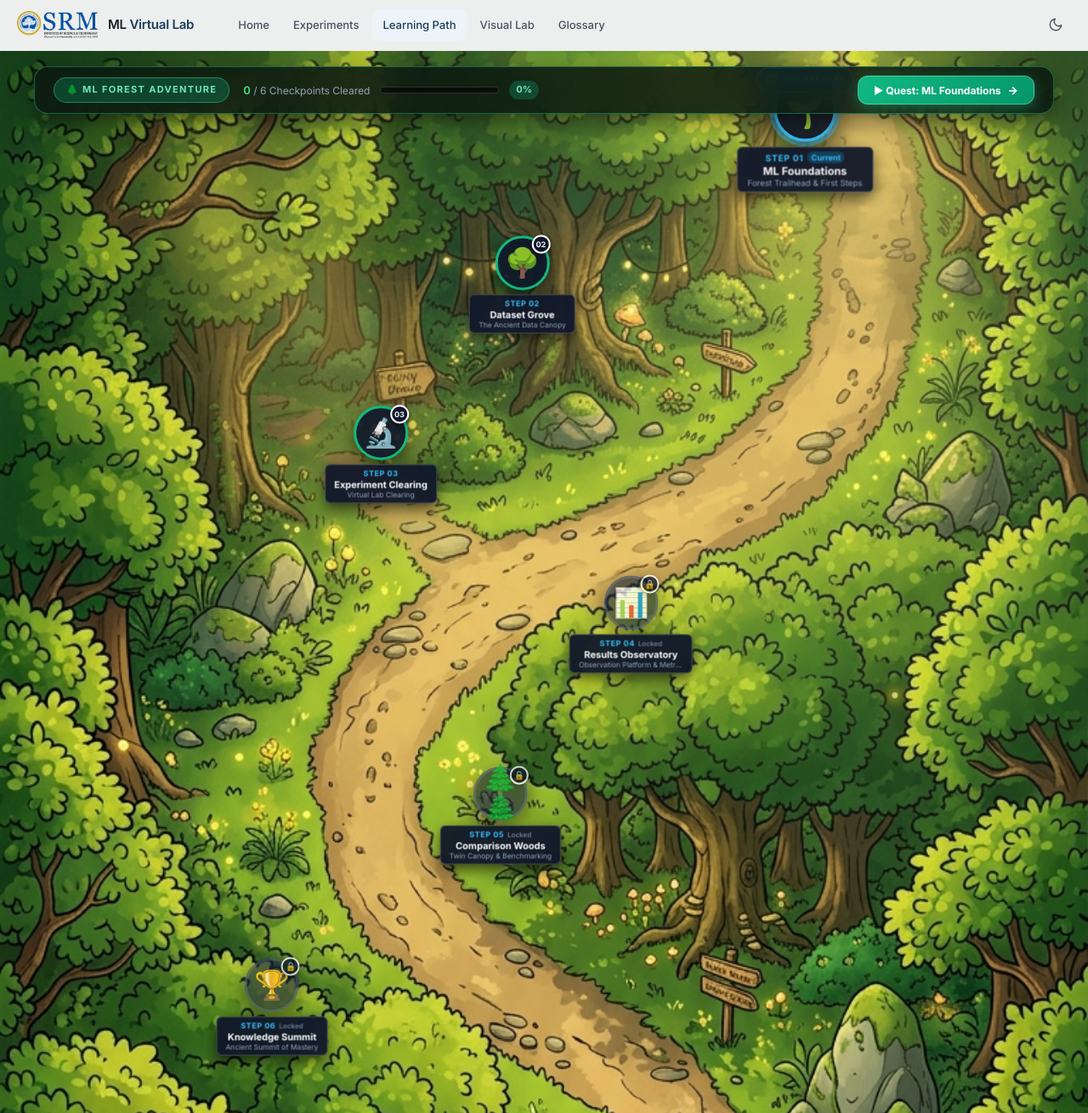
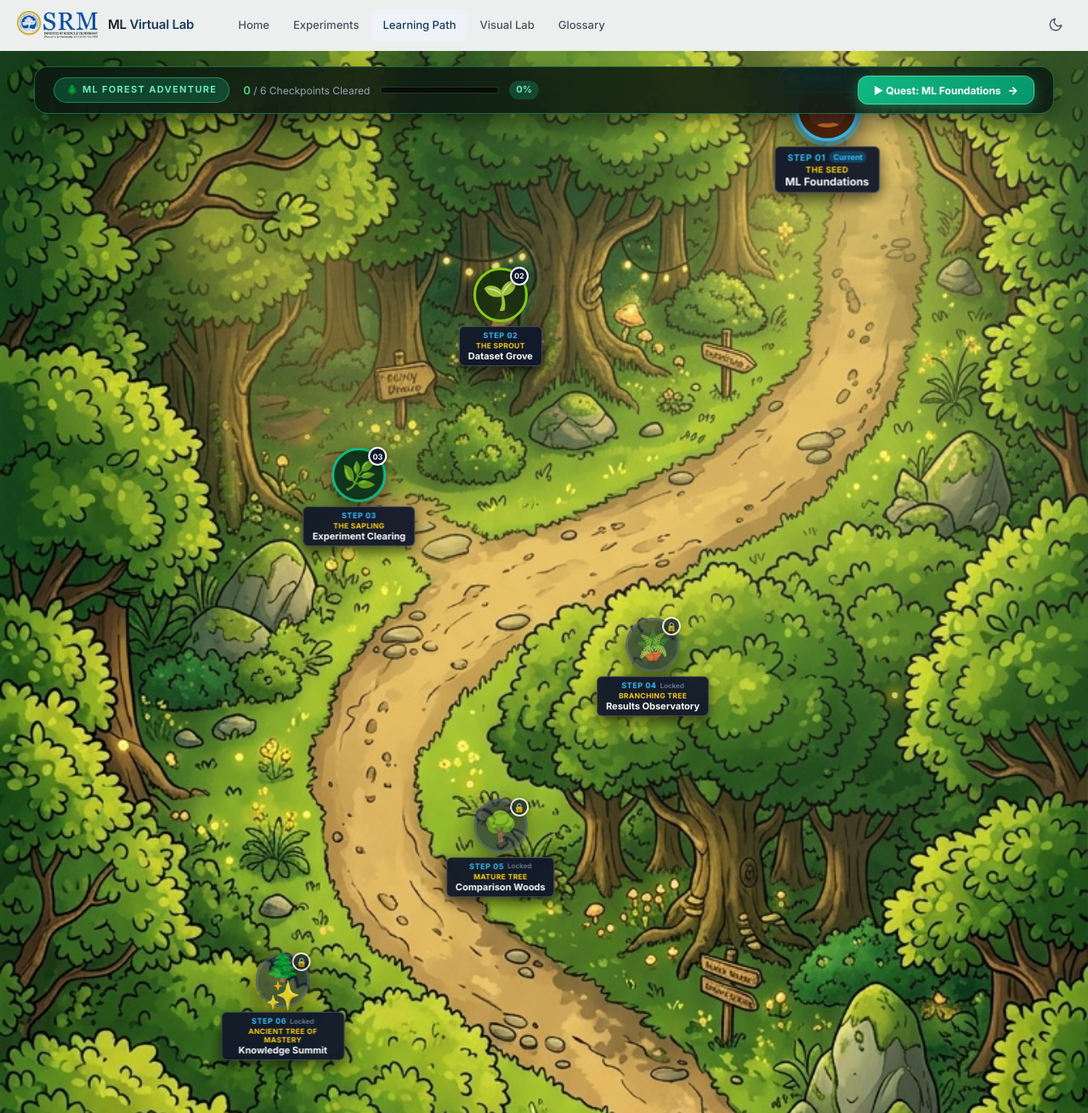
Before and after one commit to Durwissh/ml-virtual-lab, a React (Vite) app: page /learning-path in a window 1280 px wide. Shown: the whole page at 85% size. Built offline with nearby package versions, Linux system fonts and the light colour scheme; no server answers.

Commit message:
feat(learning-path): align 6 steps precisely on the dirt road with seed-to-tree biological growth progression

```diff
--- a/src/components/forest/CheckpointDetailPanel.tsx
+++ b/src/components/forest/CheckpointDetailPanel.tsx
@@ -35,7 +35,8 @@ export default function CheckpointDetailPanel({
       {/* Top Bar with Badges and Close Button */}
       <div className="forest-detail-top">
         <div className="forest-detail-badges">
-          <span className="forest-detail-num">CHECKPOINT {checkpoint.number} OF 06</span>
+          <span className="forest-detail-num">STEP {checkpoint.number} OF 06</span>
+          <span className="forest-growth-badge-detail">🌱 {checkpoint.growthStage}</span>
           <span className="forest-detail-cat">{checkpoint.category}</span>
           {isCompleted && <span className="forest-status-badge completed">✓ Completed</span>}
           {isCurrent && <span className="forest-status-badge current">● Current Stage</span>}
@@ -62,7 +63,7 @@ export default function CheckpointDetailPanel({
           <span className="forest-detail-emoji">{checkpoint.icon}</span>
         </div>
         <div className="forest-detail-title-wrap">
-          <div className="forest-detail-location-tag">📍 {checkpoint.locationName}</div>
+          <div className="forest-detail-location-tag">📍 {checkpoint.locationName} · {checkpoint.stageName}</div>
           <h2 className="forest-detail-title">{checkpoint.name}</h2>
           <p className="forest-detail-subtitle">{checkpoint.subtitle}</p>
         </div>
--- a/src/components/forest/CheckpointNode.tsx
+++ b/src/components/forest/CheckpointNode.tsx
@@ -23,7 +23,7 @@ export default function CheckpointNode({
 
   return (
     <div
-      className={`forest-node-wrapper pos-${checkpoint.id}${isSelected ? ' is-selected' : ''} status-${status}`}
+      className={`forest-node-wrapper pos-${checkpoint.id}${isSelected ? ' is-selected' : ''} status-${status} growth-${checkpoint.treeType}`}
       style={{
         left: `${checkpoint.mapX}%`,
         top: `${checkpoint.mapY}%`,
@@ -34,21 +34,21 @@ export default function CheckpointNode({
         type="button"
         className="forest-node-btn"
         onClick={() => onSelect(checkpoint)}
-        aria-label={`${checkpoint.name} - ${status}`}
+        aria-label={`Step ${checkpoint.number}: ${checkpoint.stageName} - ${checkpoint.name} (${status})`}
         aria-current={isSelected ? 'true' : undefined}
       >
         {/* Glow Ring for Current / Selected Node */}
         {(isCurrent || isSelected) && <div className="forest-node-glow-ring" />}
 
-        {/* Tree Canopy Art & Visual Motif */}
+        {/* Tree Canopy & Botanical Growth Motif */}
         <div className={`forest-tree-canopy canopy-${checkpoint.treeType}`}>
           <div className="forest-tree-leaves">
-            {checkpoint.treeType === 'sprout' && <span className="tree-art">🌱</span>}
-            {checkpoint.treeType === 'grove' && <span className="tree-art">🌳</span>}
-            {checkpoint.treeType === 'clearing' && <span className="tree-art">🔬</span>}
-            {checkpoint.treeType === 'observatory' && <span className="tree-art">📊</span>}
-            {checkpoint.treeType === 'twin-trees' && <span className="tree-art">🌲🌲</span>}
-            {checkpoint.treeType === 'summit' && <span className="tree-art">🏆</span>}
+            {checkpoint.treeType === 'seed' && <span className="tree-art" title="The Seed">🌰</span>}
+            {checkpoint.treeType === 'sprout' && <span className="tree-art" title="The Sprout">🌱</span>}
+            {checkpoint.treeType === 'sapling' && <span className="tree-art" title="The Sapling">🌿</span>}
+            {checkpoint.treeType === 'branching' && <span className="tree-art" title="Branching Tree">🪴</span>}
+            {checkpoint.treeType === 'mature-tree' && <span className="tree-art" title="Full Canopy Tree">🌳</span>}
+            {checkpoint.treeType === 'ancient-tree' && <span className="tree-art" title="Ancient Tree of Mastery">🌲✨</span>}
           </div>
 
           {/* Status Pin Badge on Tree */}
@@ -65,7 +65,7 @@ export default function CheckpointNode({
           </div>
         </div>
 
-        {/* Floating Label Banner */}
+        {/* Floating Label Banner with Stage Name & Growth Progression */}
         <div className="forest-node-label-plate">
           <div className="forest-label-top">
             <span className="forest-step-tag">STEP {checkpoint.number}</span>
@@ -73,8 +73,8 @@ export default function CheckpointNode({
             {isCompleted && <span className="forest-done-pill">Done</span>}
             {isLocked && <span className="forest-locked-pill">Locked</span>}
           </div>
+          <div className="forest-growth-badge">{checkpoint.stageName}</div>
           <div className="forest-label-name">{checkpoint.name}</div>
-          <div className="forest-label-sub">{checkpoint.subtitle}</div>
         </div>
       </button>
     </div>
--- a/src/components/forest/forestData.ts
+++ b/src/components/forest/forestData.ts
@@ -5,6 +5,8 @@ export interface ForestCheckpoint {
   number: string;
   name: string;
   subtitle: string;
+  stageName: string;
+  growthStage: string;
   locationName: string;
   icon: string;
   category: string;
@@ -14,8 +16,8 @@ export interface ForestCheckpoint {
   route: string;
   lockMessage: string;
   relatedExpIds: string[];
-  treeType: 'sprout' | 'grove' | 'clearing' | 'observatory' | 'twin-trees' | 'summit';
-  // Percentage coordinates (0 - 100%) on the top-down RPG map
+  treeType: 'seed' | 'sprout' | 'sapling' | 'branching' | 'mature-tree' | 'ancient-tree';
+  // Precise percentage coordinates (0 - 100%) on the top-down RPG road
   mapX: number;
   mapY: number;
 }
@@ -25,34 +27,38 @@ export const FOREST_CHECKPOINTS: ForestCheckpoint[] = [
     id: 1,
     number: '01',
     name: 'ML Foundations',
-    subtitle: 'Forest Trailhead & First Steps',
-    locationName: 'The Trailhead Sprout',
-    icon: '🌱',
+    stageName: 'The Seed',
+    growthStage: 'Stage 1: Seed & Germination',
+    subtitle: 'Planting the Core Concepts',
+    locationName: 'The Trailhead Seedbed',
+    icon: '🌰',
     category: 'Foundations',
-    description: 'Begin your journey into Machine Learning. Discover how models learn from data, explore core learning paradigms, and understand the modern ML lifecycle.',
+    description: 'Every great forest begins with a single seed. Plant your machine learning foundations: understand how algorithms learn from data, explore key learning paradigms, and master the standard workflow.',
     learnObjectives: [
       'What is Machine Learning and why it matters',
-      'Core paradigms: Supervised, Unsupervised, Reinforcement',
+      'Core learning paradigms: Supervised, Unsupervised, Reinforcement',
       'Real-world applications across science and industry',
-      'Fundamental terminology and ML pipeline lifecycle'
+      'Fundamental terminology and standard ML lifecycle'
     ],
-    ctaLabel: 'Start Foundations →',
+    ctaLabel: 'Plant the Seed (Start) →',
     route: '/experiment/1#aim',
     lockMessage: 'Available to all students from the start.',
     relatedExpIds: ['1'],
-    treeType: 'sprout',
-    mapX: 74,
+    treeType: 'seed',
+    mapX: 76,
     mapY: 8
   },
   {
     id: 2,
     number: '02',
     name: 'Dataset Grove',
-    subtitle: 'The Ancient Data Canopy',
-    locationName: 'The Feature & Label Grove',
-    icon: '🌿',
+    stageName: 'The Sprout',
+    growthStage: 'Stage 2: The Sprout',
+    subtitle: 'Nurturing & Cleaning Features',
+    locationName: 'The Data & Feature Grove',
+    icon: '🌱',
     category: 'Data Engineering',
-    description: 'Enter the lush Dataset Grove. Master how raw tables are cleaned, missing values are imputed, and numerical features are standardized without data leakage.',
+    description: 'The seed sprouts its first green shoots! Master how raw data is nourished, cleaned, imputed for missing values, and standardized so the model can grow strong without data leakage.',
     learnObjectives: [
       'Understanding tabular datasets (samples, features, labels)',
       'Input matrices (X) vs. Ground-truth targets (y)',
@@ -60,104 +66,112 @@ export const FOREST_CHECKPOINTS: ForestCheckpoint[] = [
       'One-Hot & Label encoding for categorical columns',
       'Feature scaling: Z-Score Standardisation & Normalisation'
     ],
-    ctaLabel: 'Explore Dataset Grove →',
+    ctaLabel: 'Nurture the Sprout →',
     route: '/experiment/1#theory',
     lockMessage: 'Available from the start. Recommended after ML Foundations.',
     relatedExpIds: ['1'],
-    treeType: 'grove',
-    mapX: 48,
-    mapY: 22
+    treeType: 'sprout',
+    mapX: 46,
+    mapY: 25
   },
   {
     id: 3,
     number: '03',
     name: 'Experiment Clearing',
-    subtitle: 'Virtual Lab Clearing',
+    stageName: 'The Sapling',
+    growthStage: 'Stage 3: The Young Sapling',
+    subtitle: 'First Live Laboratory Execution',
     locationName: 'The Laboratory Clearing',
-    icon: '🔬',
+    icon: '🌿',
     category: 'Hands-On Lab',
-    description: 'Step into the open Experiment Clearing. Put theory into practice by executing Experiment 01: Data Pre-processing in the interactive Virtual Lab.',
+    description: 'The sprout grows into a resilient sapling! Put theory into practice by configuring and executing Experiment 01: Data Pre-processing in the interactive Virtual Lab.',
     learnObjectives: [
       'Configure interactive pre-processing parameters',
       'Clean missing values and scale numerical attributes',
       'Inspect transformed dataset distributions live',
       'Observe real-time pipeline execution without data leakage'
     ],
-    ctaLabel: 'Start Experiment 1 →',
+    ctaLabel: 'Grow the Sapling (Lab 1) →',
     route: '/experiment/1',
     lockMessage: 'Available to all students. Put theory into practice.',
     relatedExpIds: ['1'],
-    treeType: 'clearing',
-    mapX: 35,
-    mapY: 38
+    treeType: 'sapling',
+    mapX: 33,
+    mapY: 42
   },
   {
     id: 4,
     number: '04',
     name: 'Results Observatory',
-    subtitle: 'Observation Platform & Metrics',
-    locationName: 'The Performance Observatory',
-    icon: '📊',
+    stageName: 'Branching Tree',
+    growthStage: 'Stage 4: Branching Tree',
+    subtitle: 'Evaluating Metrics & Health',
+    locationName: 'The Metric Observatory',
+    icon: '🪴',
     category: 'Model Evaluation',
-    description: 'Ascend to the forest observation deck. Interpret model performance indicators including Accuracy, Precision, Recall, Confusion Matrices, and R² scores.',
+    description: 'Branches spread wide into the sunlight! Evaluate your model health: diagnose Overfitting vs. Underfitting, and inspect Accuracy, Precision, Recall, Confusion Matrices, and R² scores.',
     learnObjectives: [
       'Regression metrics: MAE, MSE, RMSE, and R² Goodness-of-Fit',
       'Classification diagnosis: Confusion Matrix breakdown',
       'Balancing Precision vs. Recall and harmonic F1-Score',
       'Diagnosing Overfitting (High Variance) vs. Underfitting (High Bias)'
     ],
-    ctaLabel: 'Enter Results Observatory →',
+    ctaLabel: 'Inspect Tree Health (Results) →',
     route: '/experiment/1#results',
     lockMessage: 'Complete Experiment 1 or submit its quiz to unlock the Observatory.',
     relatedExpIds: ['1'],
-    treeType: 'observatory',
-    mapX: 58,
-    mapY: 54
+    treeType: 'branching',
+    mapX: 60,
+    mapY: 58
   },
   {
     id: 5,
     number: '05',
     name: 'Comparison Woods',
-    subtitle: 'Twin Canopy & Benchmarking',
+    stageName: 'Mature Tree',
+    growthStage: 'Stage 5: Full Canopy Tree',
+    subtitle: 'Benchmarking Algorithms',
     locationName: 'The Twin Algorithm Woods',
-    icon: '🔄',
+    icon: '🌳',
     category: 'Model Comparison',
-    description: 'Navigate the deep Comparison Woods. Benchmark linear models against decision trees and SVM kernels to evaluate accuracy vs. complexity trade-offs.',
+    description: 'A towering tree with full lush canopy! Benchmark linear algorithms against decision trees and SVM kernels to compare complexity, interpretability, and performance.',
     learnObjectives: [
       'Compare Experiment 1 (Pre-processing) with Experiment 2 (Linear Regression)',
       'Benchmark linear models against tree ensembles and SVM kernels',
       'Understand the impact of hyperparameter tuning',
       'Identify the best-performing model configuration'
     ],
-    ctaLabel: 'Explore Comparison Woods →',
+    ctaLabel: 'Enter Comparison Woods →',
     route: '/experiment/2',
     lockMessage: 'Complete Experiment 1 results to unlock algorithm comparisons.',
     relatedExpIds: ['2', '4', '6', '8', '9'],
-    treeType: 'twin-trees',
+    treeType: 'mature-tree',
     mapX: 46,
-    mapY: 72
+    mapY: 75
   },
   {
     id: 6,
     number: '06',
     name: 'Knowledge Summit',
-    subtitle: 'Ancient Summit of Mastery',
+    stageName: 'Ancient Tree of Mastery',
+    growthStage: 'Stage 6: Ancient Tree of Mastery',
+    subtitle: 'The Sacred Tree & Certification',
     locationName: 'The Apex Knowledge Tree',
-    icon: '🏆',
+    icon: '🌲',
     category: 'Mastery & Certification',
-    description: 'Reach the summit of the forest! Test your overall machine learning understanding with the comprehensive laboratory assessment and claim your mastery.',
+    description: 'You have nurtured the seed into the Great Ancient Tree of Knowledge! Complete the final comprehensive laboratory assessment and claim your certificate of mastery.',
     learnObjectives: [
       'Comprehensive assessment covering core ML concepts & workflows',
       'Scenario-based questions on algorithm selection and data hygiene',
       'Evaluation metric calculation and interpretation challenges',
       'Receive instant scored feedback and mastery review'
     ],
-    ctaLabel: 'Take Final Assessment →',
+    ctaLabel: 'Claim Mastery (Assessment) →',
     route: '/experiment/1#posttest',
     lockMessage: 'Complete the foundational experiments and results analysis to unlock the Summit.',
     relatedExpIds: ['1', '2', '3', '10'],
-    treeType: 'summit',
-    mapX: 25,
+    treeType: 'ancient-tree',
+    mapX: 26,
     mapY: 90
   }
 ];
--- a/src/pages/LearningPath.css
+++ b/src/pages/LearningPath.css
@@ -316,7 +316,7 @@
   100% { transform: scale(1.6); opacity: 0; }
 }
 
-/* Tree Canopy Motif */
+/* Tree Canopy & Botanical Growth Node */
 .forest-tree-canopy {
   position: relative;
   width: 64px;
@@ -329,6 +329,37 @@
   align-items: center;
   justify-content: center;
   transition: all 0.3s ease;
+}
+
+.canopy-seed {
+  border-color: #d97706;
+  background: rgba(69, 26, 3, 0.92);
+}
+
+.canopy-sprout {
+  border-color: #84cc16;
+  background: rgba(26, 46, 15, 0.92);
+}
+
+.canopy-sapling {
+  border-color: #10b981;
+  background: rgba(6, 46, 26, 0.92);
+}
+
+.canopy-branching {
+  border-color: #06b6d4;
+  background: rgba(8, 47, 73, 0.92);
+}
+
+.canopy-mature-tree {
+  border-color: #22c55e;
+  background: rgba(5, 46, 22, 0.92);
+}
+
+.canopy-ancient-tree {
+  border-color: #eab308;
+  background: rgba(66, 32, 6, 0.92);
+  box-shadow: 0 0 25px rgba(234, 179, 8, 0.5), 0 8px 24px rgba(0, 0, 0, 0.7);
 }
 
 .forest-node-wrapper.is-selected .forest-tree-canopy {
@@ -416,6 +447,25 @@
   font-weight: 800;
   letter-spacing: 0.06em;
   color: #38bdf8;
+}
+
+.forest-growth-badge {
+  font-size: 8.5px;
+  font-weight: 800;
+  color: #facc15;
+  letter-spacing: 0.04em;
+  text-transform: uppercase;
+  margin-bottom: 1px;
+}
+
+.forest-growth-badge-detail {
+  font-size: 10px;
+  font-weight: 800;
+  color: #fde047;
+  background: rgba(250, 204, 21, 0.16);
+  border: 1px solid rgba(250, 204, 21, 0.35);
+  padding: 3px 8px;
+  border-radius: var(--radius-sm);
 }
 
 .forest-current-pill {
```
